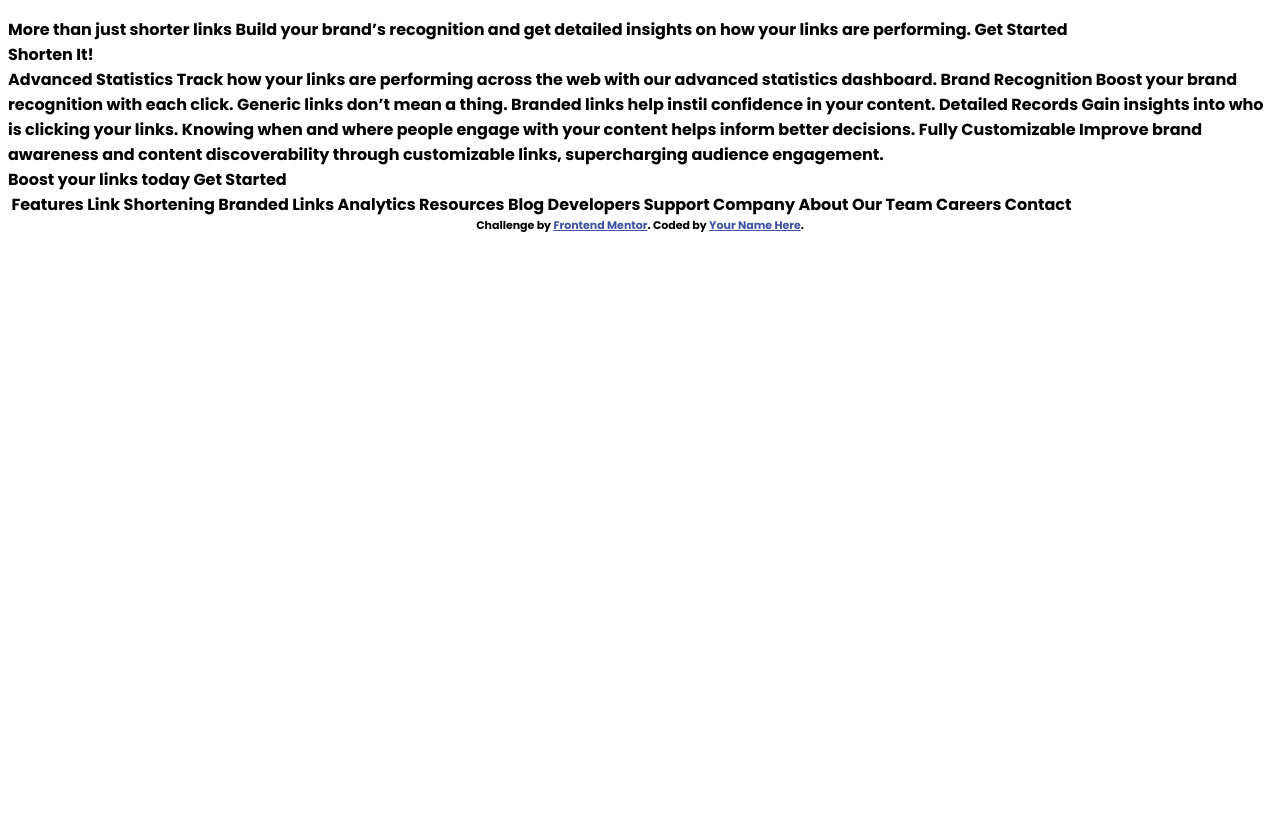
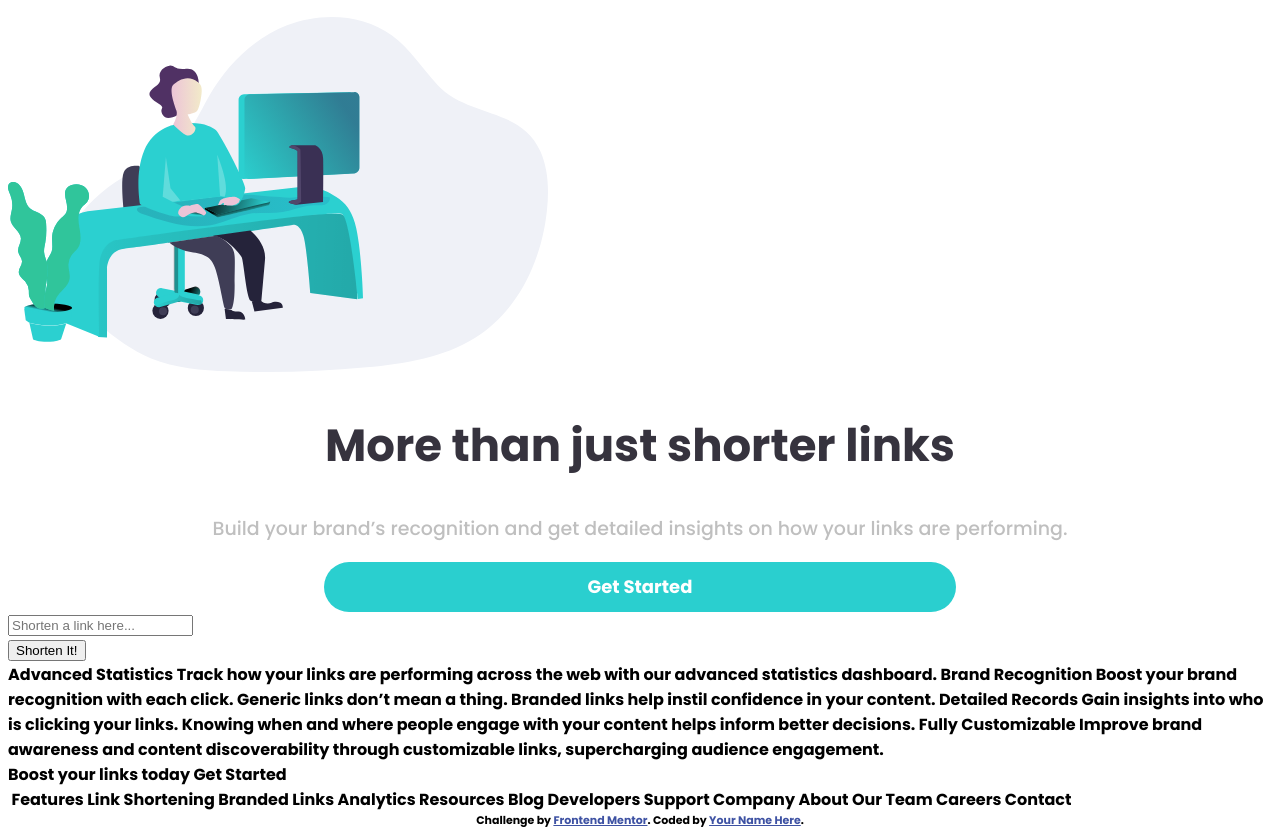
Before and after one commit to JordiGN/JordiGN.github.io, a plain HTML site: page index.html in a window 1280 px wide. Shown: the part 44-881 px from the top of the page. Before the commit the page ends 800 px from the top, so only its background shows below. Drawn offline with Linux system fonts and the light colour scheme.

Commit message:
seccion get starteed

```diff
--- a/index.html
+++ b/index.html
@@ -18,12 +18,12 @@
 </head>
 <body>
   <header class="container">
-    <div class="menuLogo">
+    <div class="menu-logo">
         <img src="images/logo.svg">
-        <button onclick="showMenu()" class="transparentButton"><img src="./images/open-menu.svg" alt="" height="20px"></button>
+        <button onclick="showMenu()" class="transparent-button"><img src="./images/open-menu.svg" alt="" height="20px"></button>
     </div>
 
-    <div id="menumorado" class="menuMorado"> <!-- Div morado -->
+    <div id="menumorado" class="menu-morado"> <!-- Div morado -->
         <div>
             <ul>
                 <li>Features</li>
@@ -35,26 +35,48 @@
         <div>
             <ul>
                 <li>Login</li>
-                <li><button id="signButton" class="customButton">Sign Up</button></li>
+                <li><button  id="signButton" class="custom-button">Sign Up</button></li>
             </ul>
         </div>
     </div>
 
-
   </header>
 
   <section>
-    More than just shorter links
 
-    Build your brand’s recognition and get detailed insights
-    on how your links are performing.
-
-    Get Started
+  <section class="img-section-1">
+    <img class="working-img" src="images/illustration-working.svg">
   </section>
 
-  <section>
-    Shorten It!
+    <section>
+      <div class="itm-1">
+        <h2>More than just shorter links</h2>
+      </div>
+
+      <div>
+        <p class="msg">
+          Build your brand’s recognition and get detailed insights
+          on how your links are performing.
+        </p>
+      </div>
+
+      <div class="gs-btn-div">
+        <button class="gs-btn" >Get Started</button>
+      </div>
+      </section>
   </section>
+
+  <section class="shrtn-link-sec">
+
+    <div>
+      <input type="text" placeholder="Shorten a link here...">
+    </div>
+
+    <div>
+      <button>Shorten It!</button>
+    </div>
+  </section>
+
   <section>
     Advanced Statistics
 
--- a/styles/styles.css
+++ b/styles/styles.css
@@ -1,19 +1,23 @@
 
 /* font-family: 'Poppins', sans-serif; */
+:root{
+    --light-gray: hsl(0, 0%, 75%);
+}
+
 body{
     font-family: 'Poppins';
     font-weight: 700;
 }
 
-.menuLogo{
+.menu-logo{
     display: flex;
     justify-content: space-between;
 }
-.transparentButton{
+.transparent-button{
     background-color: transparent;
     border: 0px;
 }
-.menuMorado{
+.menu-morado{
     margin-top: 10px;
     height:0px;
     background-color:#3A3053;
@@ -29,7 +33,7 @@ ul{
 li{
     margin:20px;
 }
-.customButton{
+.custom-button{
     color: white !important;
     background-color: hsl(180, 66%, 49%);
     border: none;
@@ -42,3 +46,51 @@ li{
     font-size: 16px;
     display: none;
 }
+
+.working-img{
+    width: auto;
+    height: 355px;
+}
+
+h2{
+    font-family: 'Poppins';
+    font-weight: 700;
+    font-size: 45px;
+    text-align: center;
+    color: #36333E;
+    line-height: 60px;
+}
+
+.msg{
+    font-family: 'Poppins';
+    font-weight: 400;
+    font-size: 19px;
+    text-align: center;
+    color: var(--light-gray);
+}
+
+.gs-btn{
+    color: white !important;
+    background-color: hsl(180, 66%, 49%);
+    border: none;
+    border-radius: 25px;
+    width: 50%;
+    height: 50px;
+    padding: 0px;
+    font-family: 'Poppins';
+    font-weight: 700;
+    font-size: 18px;
+}
+
+.gs-btn-div{
+    display: flex;
+    justify-content: center;
+    align-content: center;
+}
+
+.shrtn-link-sec{
+    background-image: url(../img/bg-shorten-mobile.svg)
+    background-color: #3A3053;
+    width: ;
+    height: ;
+}
```
